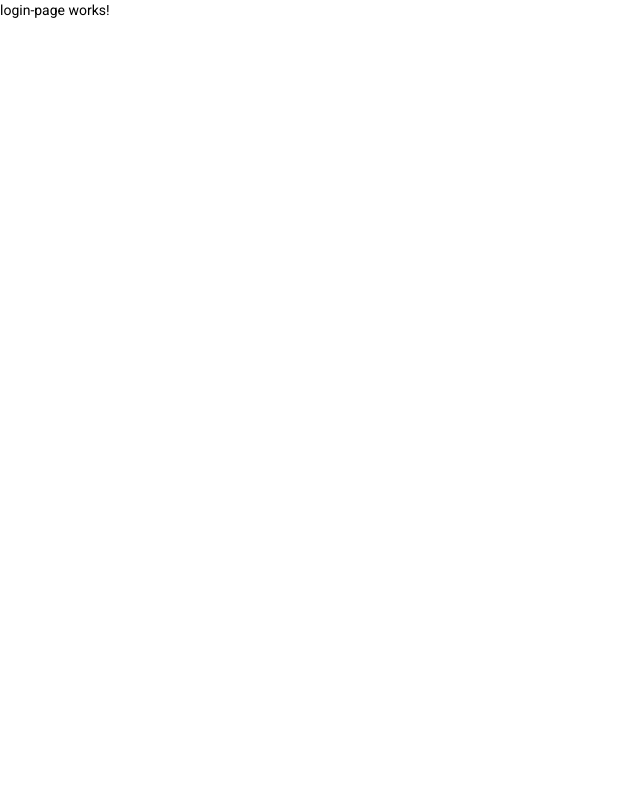
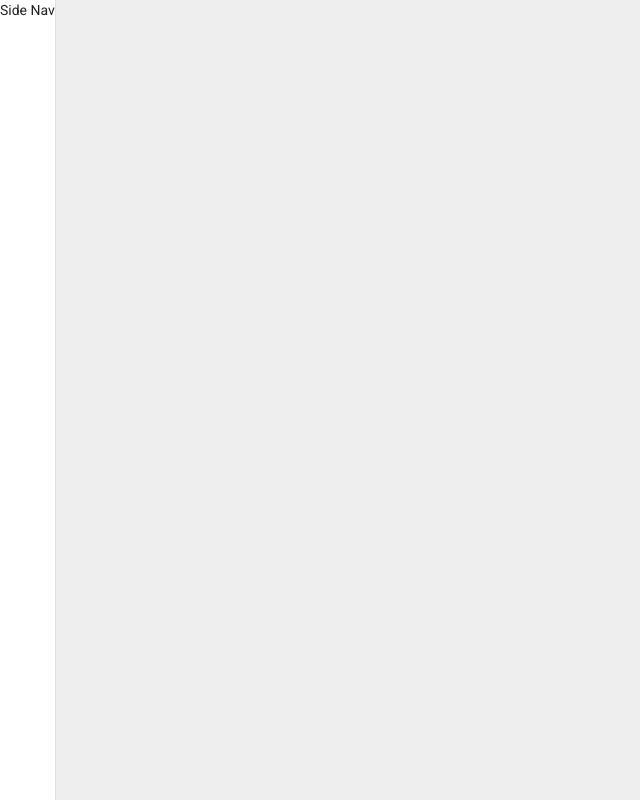
Before and after one commit to arorasoham9/Nezha, an Angular app in the folder frontend/: page / in a window 1280 px wide. Shown: the whole page, without its empty margins (0-640 px from the left). Built offline with nearby package versions, Linux system fonts and the light colour scheme.

Commit message:
Added basic side-nav

```diff
--- a/frontend/src/app/app.component.css
+++ b/frontend/src/app/app.component.css
@@ -0,0 +1,8 @@
+.example-container {
+    position: absolute;
+    top: 0;
+    bottom: 0;
+    left: 0;
+    right: 0;
+    background: #eee;
+  }
--- a/frontend/src/app/app.component.html
+++ b/frontend/src/app/app.component.html
@@ -1,2 +1,6 @@
-<app-login-page></app-login-page>
-<router-outlet></router-outlet>
+<mat-sidenav-container class="example-container">
+    <mat-sidenav mode="side" opened> Side Nav</mat-sidenav>
+    <mat-sidenav-content>
+        <router-outlet></router-outlet>
+    </mat-sidenav-content>
+</mat-sidenav-container>
--- a/frontend/src/app/app.module.ts
+++ b/frontend/src/app/app.module.ts
@@ -17,7 +17,8 @@
   imports: [
     BrowserModule,
     AppRoutingModule,
-    BrowserAnimationsModule
+    BrowserAnimationsModule,
+    MatSidenavModule
   ],
   providers: [],
   bootstrap: [AppComponent]
```
